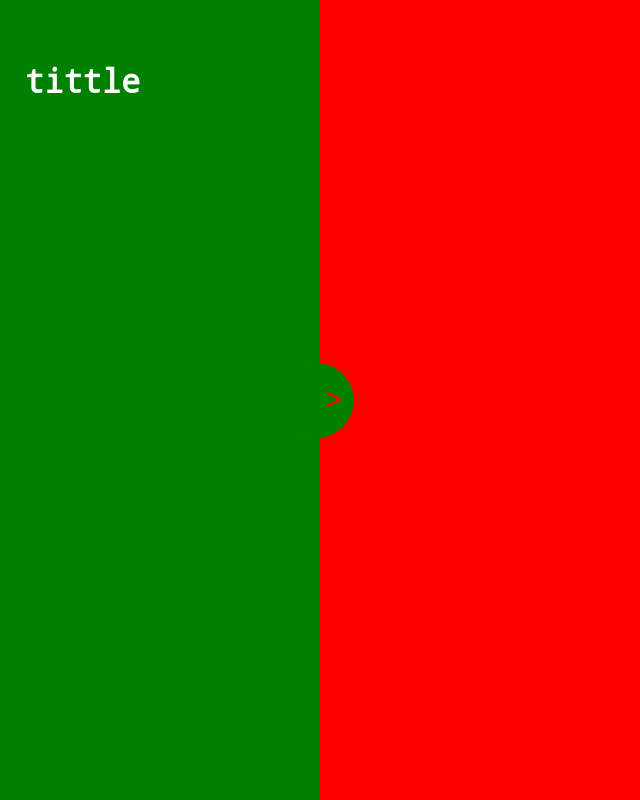
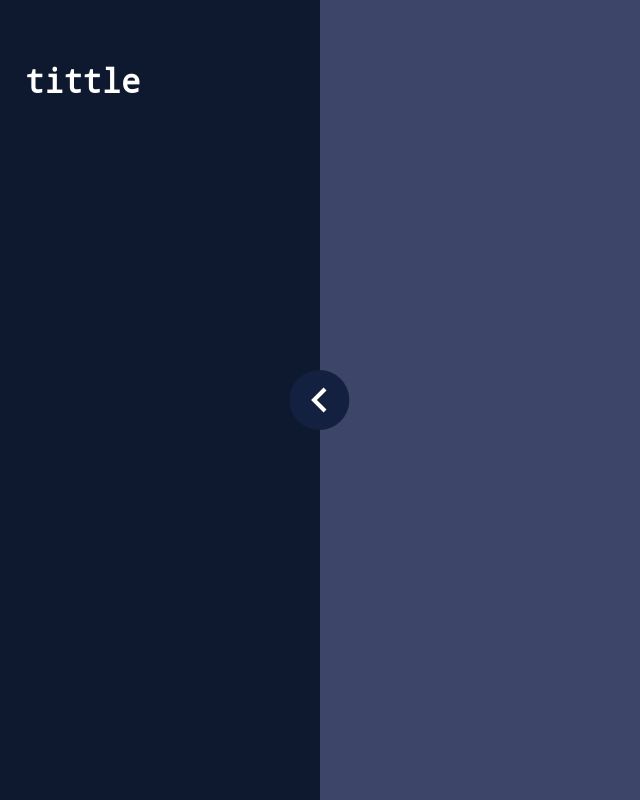
Before and after one commit to Skiddie93/Portfolio, a React (Create React App) app: page / in a window 1280 px wide. Shown: the whole page, without its empty margins (0-640 px from the left). Built offline with nearby package versions, Linux system fonts and the light colour scheme.

Commit message:
panel styling

```diff
--- a/src/panel.jsx
+++ b/src/panel.jsx
@@ -3,16 +3,17 @@ import './styles.css'
 
 
 function Panel(){
-const [statePanel, setPanel ] = useState(true)
-  const panelToggle = () => {
+const [statePanel, setPanel] = useState(true)
+const panelToggle = () => {
    setPanel(!statePanel)
     }
 
   return(
-      <div id="hideShow" className={statePanel== true ? "mainPanel":"mainPanel-active"}>
+      <div id="hideShow" className={ statePanel ? 'mainPanel'  :  'mainPanel frajer'}>
       <span onClick={panelToggle} className="movePanel">
-      <p> >
-      </p>
+      <svg className={ statePanel ? 'svgOpen'  :  'svgOpen close'} viewBox="0 0 24 24">
+  <path fill="currentColor" d="M8.59,16.58L13.17,12L8.59,7.41L10,6L16,12L10,18L8.59,16.58Z" />
+</svg>
       </span>
       <div className="innerPanel">
       <h1>tittle</h1>
--- a/src/styles.css
+++ b/src/styles.css
@@ -1,19 +1,19 @@
 * {
   box-sizing: border-box;
-  margin: 0px;
-  padding: 0px;
+  margin: 0;
+  padding: 0;
   font-family: "Noto Mono";
 }
 
 body {
-  background-color: red;
+  background-color: #3d4669;
 }
 
 .mainPanel {
   position: relative;
   width: 25vw;
   height: 100vh;
-  background: green;
+  background: #0e182f;
   color: white;
   padding: 25px;
   display: flex;
@@ -22,45 +22,56 @@ body {
   transition: transform ease 0.5s;
   transform: translateX(0%);
 }
+.mainPanel.frajer {
+  transform: translateX(-101%);
+}
 
 .mainPanel-active {
   position: relative;
   width: 25vw;
   height: 100vh;
-  background: green;
+  background: #0e182f;
   color: white;
   padding: 25px;
   display: flex;
   flex-direction: column;
   justify-content: center;
   transition: transform ease 0.5s;
-  transform: translateX(-100%);
+  transform: translateX(-101%);
 }
 
 .innerPanel {
   height: 90%;
   width: 100%;
-  background: green;
 }
 
 .movePanel {
   position: absolute;
   display: flex;
   flex-direction: row;
-  justify-content: flex-end;
+  justify-content: center;
   align-items: center;
-  height: 75px;
-  width: 75px;
-  border-radius: 50px;
+  height: 60px;
+  width: 60px;
+  border-radius: 50%;
   font-size: 2rem;
-  right: 0px;
-  transform: translateX(45%);
-  background: green;
-  padding: 10px;
+  right: 0;
+  transform: translateX(49%);
+  background: #13203f;
+  padding: 5px;
+  cursor: pointer;
 }
 
-.movePanel p {
-  color: red;
+.svgOpen {
+  color: white;
+  padding-left: 0;
+  transition: all ease 0.5s;
+  padding-left: 0;
+  transform: rotate(180deg);
+}
+.svgOpen.close {
+  transform: rotate(0deg);
+  padding-left: 25px;
 }
 
 /*# sourceMappingURL=styles.css.map */
--- a/src/styles.scss
+++ b/src/styles.scss
@@ -2,61 +2,72 @@
   position: relative;
   width: 25vw;
   height: 100vh;
-  background: green;
+  background: $panel-color;
   color: white;
-  padding:25px;
+  padding: 25px;
   display: flex;
   flex-direction: column;
   justify-content: center;
   transition: transform ease 0.5s;
 }
+$panel-color: #0e182f;
 
-*{
+* {
   box-sizing: border-box;
-  margin: 0px;
-  padding: 0px;
-  font-family: "Noto Mono"
+  margin: 0;
+  padding: 0;
+  font-family: "Noto Mono";
 }
 
 body {
-  background-color: red;
-
+  background-color: #3d4669;
 }
 
-
-
-.mainPanel{
+.mainPanel {
   @include panel-settings;
   transform: translateX(0%);
+
+  &.frajer {
+    transform: translateX(-101%);
   }
+}
+
 .mainPanel-active {
   @include panel-settings;
-    transform: translateX(-100%);
+  transform: translateX(-101%);
 }
 
-
-.innerPanel{
+.innerPanel {
   height: 90%;
-  width:100%;
-  background:green;
+  width: 100%;
 }
 
-.movePanel{
+.movePanel {
   position: absolute;
   display: flex;
   flex-direction: row;
-  justify-content: flex-end;
+  justify-content: center;
   align-items: center;
-  height: 75px;
-  width: 75px;
-  border-radius: 50px;
+  height: 60px;
+  width: 60px;
+  border-radius: 50%;
   font-size: 2rem;
-  right: 0px;
-  transform: translateX(45%);
-  background: green;
-  padding: 10px;
+  right: 0;
+  transform: translateX(49%);
+  background: lighten($panel-color, 4);
+  padding: 5px;
+  cursor: pointer;
 }
 
-.movePanel p{
-  color:red;
+.svgOpen {
+  color: white;
+  padding-left: 0;
+  transition: all ease 0.5s;
+  padding-left: 0;
+  transform: rotate(180deg);
+
+  &.close {
+    transform: rotate(0deg);
+    padding-left: 25px;
   }
+}
```
Lines whose indentation alone changed are shown as unchanged.
